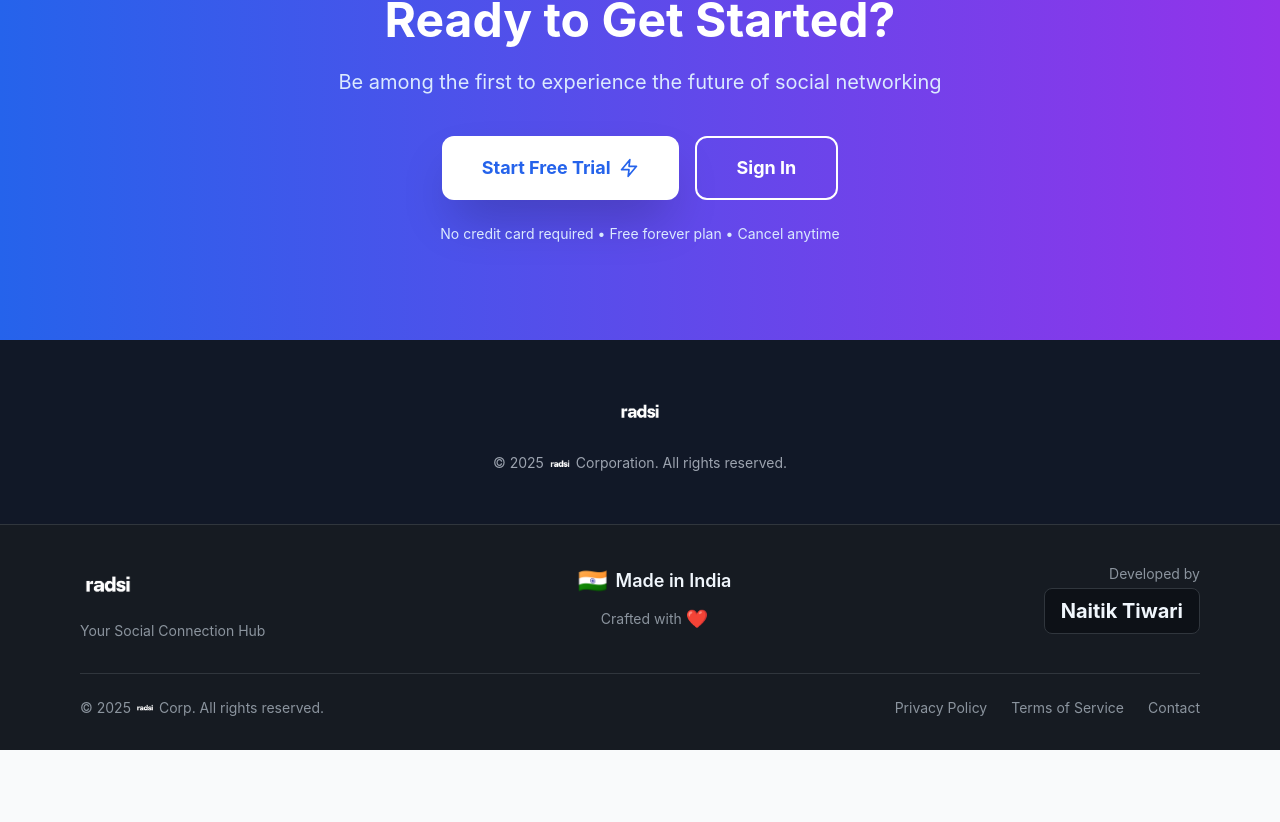
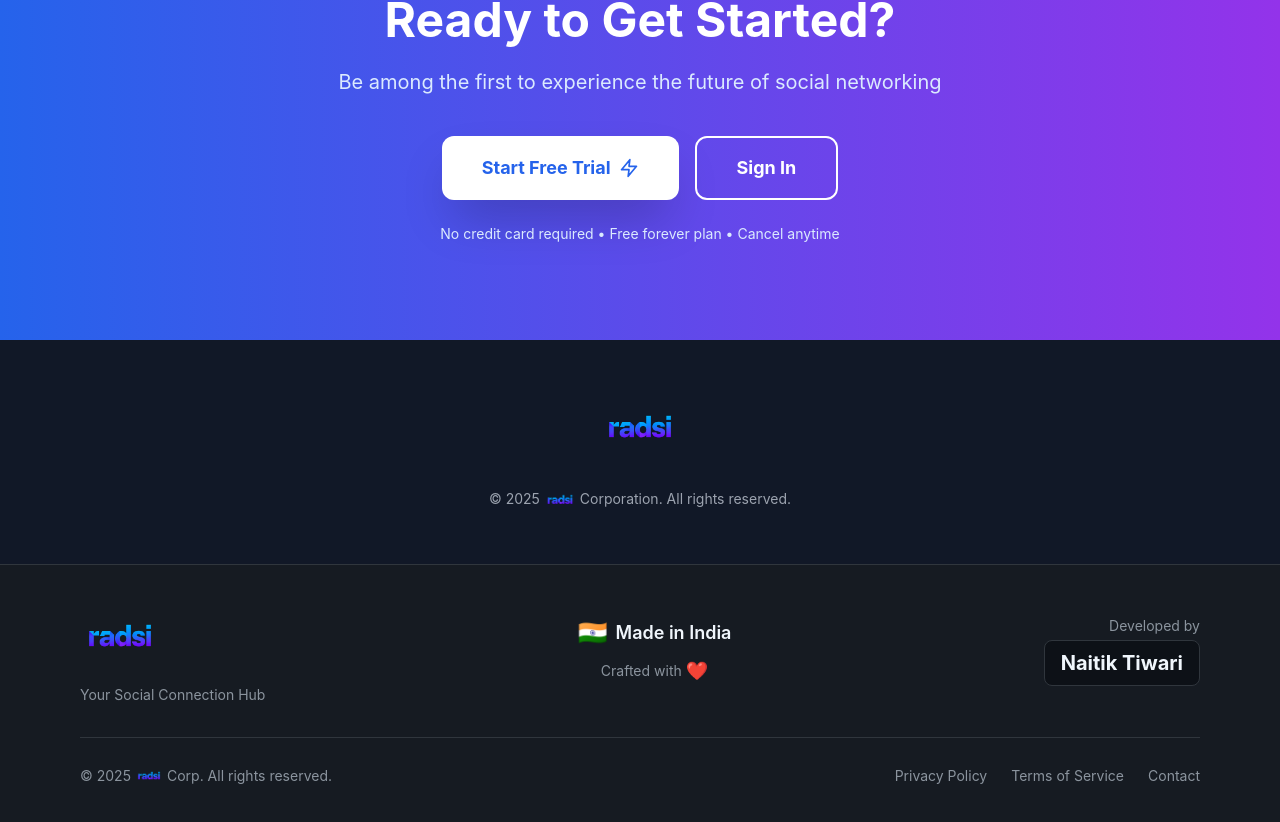
Before and after one commit to AmazeProd/radsi, a React (Create React App) app in the folder client/: page / in a window 1280 px wide. Shown: the part 2650-3472 px from the top of the page. Before the commit the page ends 3400 px from the top, so only its background shows below. Built offline with nearby package versions, Linux system fonts and the light colour scheme; no server answers; the HTML template or start-up script is replaced by a standard one.

Commit message:
Make logos much larger and show original colors in footer

```diff
--- a/client/src/components/layout/Footer.js
+++ b/client/src/components/layout/Footer.js
@@ -9,7 +9,7 @@ const Footer = () => {
           {/* Logo Section */}
           <div className="flex flex-col items-center md:items-start gap-2">
             <div className="flex items-center gap-3">
-              <img src="/assets/logotext.png" alt="Radsi Corp" className="h-14 w-auto filter brightness-0 invert" />
+              <img src="/assets/logotext.png" alt="Radsi Corp" className="h-20 w-auto" />
             </div>
             <p className="text-sm text-primary-300">Your Social Connection Hub</p>
           </div>
@@ -38,7 +38,7 @@ const Footer = () => {
         <div className="mt-8 pt-6 border-t border-github-border">
           <div className="flex flex-col md:flex-row items-center justify-between gap-4">
             <p className="text-sm text-primary-300 flex items-center gap-1">
-              © {new Date().getFullYear()} <img src="/assets/logotext.png" alt="Radsi" className="h-5 w-auto filter brightness-0 invert inline-block" /> Corp. All rights reserved.
+              © {new Date().getFullYear()} <img src="/assets/logotext.png" alt="Radsi" className="h-7 w-auto inline-block" /> Corp. All rights reserved.
             </p>
             <div className="flex gap-6 text-sm text-primary-300">
               <Link to="#" className="hover:text-github-blue transition">Privacy Policy</Link>
--- a/client/src/components/layout/Navbar.js
+++ b/client/src/components/layout/Navbar.js
@@ -34,7 +34,7 @@ const Navbar = () => {
           <div className="flex justify-between h-16">
             <div className="flex items-center">
               <Link to="/" className="flex items-center">
-                <img src="/assets/logotext.png" alt="Radsi Corp" className="h-12 w-auto" />
+                <img src="/assets/logotext.png" alt="Radsi Corp" className="h-16 w-auto" />
               </Link>
             </div>
             <div className="flex items-center space-x-4">
@@ -64,7 +64,7 @@ const Navbar = () => {
           {/* Logo */}
           <div className="flex items-center">
             <Link to="/feed" className="flex items-center">
-              <img src="/assets/logotext.png" alt="NewsHub" className="h-12 w-auto" />
+              <img src="/assets/logotext.png" alt="NewsHub" className="h-16 w-auto" />
             </Link>
           </div>
 
--- a/client/src/pages/Home.js
+++ b/client/src/pages/Home.js
@@ -16,7 +16,7 @@ const Home = () => {
       <nav className="fixed top-0 left-0 right-0 bg-white/95 backdrop-blur-md shadow-sm z-50 border-b border-gray-100">
         <div className="max-w-7xl mx-auto px-4 sm:px-6 py-3 sm:py-4 flex justify-between items-center">
           <div className="flex items-center gap-2 sm:gap-3">
-            <img src="/assets/logotext.png" alt="Radsi Corp" className="h-12 sm:h-14 w-auto" />
+            <img src="/assets/logotext.png" alt="Radsi Corp" className="h-16 sm:h-20 w-auto" />
           </div>
           <div className="flex items-center gap-2 sm:gap-4">
             <Link to="/login" className="text-gray-700 hover:text-gray-900 font-medium px-3 sm:px-6 py-2 transition text-sm sm:text-base">
@@ -287,10 +287,10 @@ const Home = () => {
       <footer className="bg-gray-900 text-gray-400 py-8 sm:py-12 px-4 sm:px-6">
         <div className="max-w-7xl mx-auto text-center">
           <div className="flex justify-center items-center gap-2 sm:gap-3 mb-3 sm:mb-4">
-            <img src="/assets/logotext.png" alt="Radsi" className="h-10 sm:h-12 w-auto filter brightness-0 invert" />
+            <img src="/assets/logotext.png" alt="Radsi" className="h-16 sm:h-20 w-auto" />
           </div>
           <p className="text-xs sm:text-sm">
-            © 2025 <img src="/assets/logotext.png" alt="Radsi" className="h-5 sm:h-6 w-auto inline-block filter brightness-0 invert" /> Corporation. All rights reserved.
+            © 2025 <img src="/assets/logotext.png" alt="Radsi" className="h-7 sm:h-8 w-auto inline-block" /> Corporation. All rights reserved.
           </p>
         </div>
       </footer>
--- a/client/src/pages/auth/Login.js
+++ b/client/src/pages/auth/Login.js
@@ -45,7 +45,7 @@ const Login = () => {
       <div className="relative max-w-md w-full space-y-8 bg-github-card p-10 rounded-2xl shadow-github-lg border border-github-border animate-fadeInScale backdrop-blur-sm">
         <div>
           <div className="flex justify-center mb-4 animate-fadeIn">
-            <img src="/assets/logotext.png" alt="Radsi" className="h-20 w-auto drop-shadow-lg" />
+            <img src="/assets/logotext.png" alt="Radsi" className="h-28 w-auto drop-shadow-lg" />
           </div>
           <h2 className="text-center text-4xl font-bold text-github-heading animate-slideIn delay-100">
             Welcome Back
--- a/client/src/pages/auth/Register.js
+++ b/client/src/pages/auth/Register.js
@@ -48,7 +48,7 @@ const Register = () => {
       <div className="max-w-md w-full space-y-8 bg-white p-10 rounded-2xl shadow-xl border border-gray-100">
         <div>
           <div className="flex justify-center mb-4">
-            <img src="/assets/logotext.png" alt="NewsHub" className="h-16 w-auto" />
+            <img src="/assets/logotext.png" alt="NewsHub" className="h-24 w-auto" />
           </div>
           <h2 className="text-center text-3xl font-bold bg-gradient-to-r from-primary-600 to-purple-600 bg-clip-text text-transparent">
             Create Account
```
